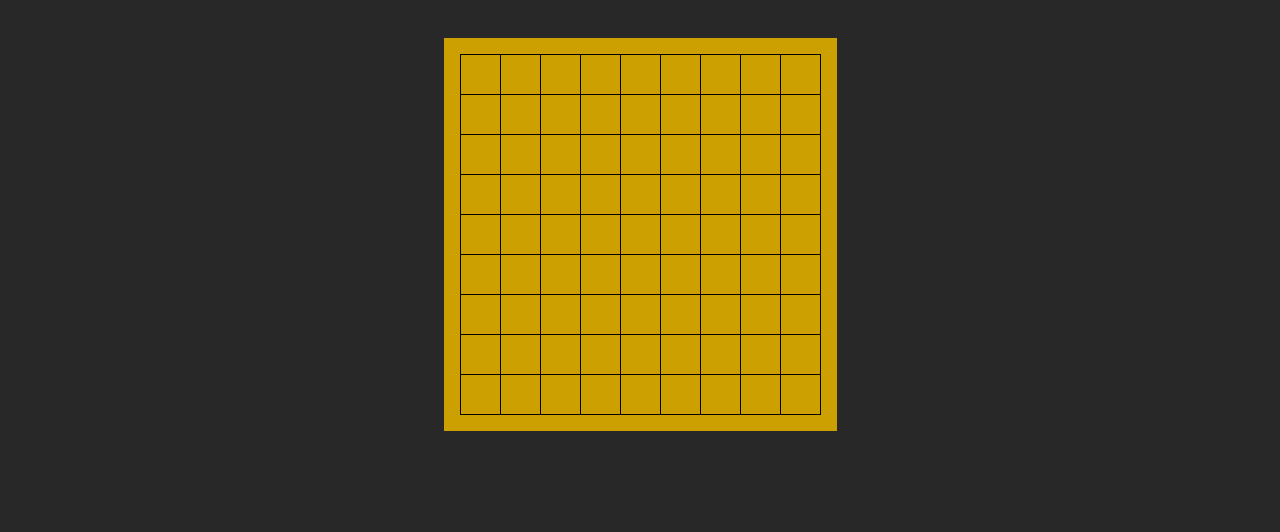
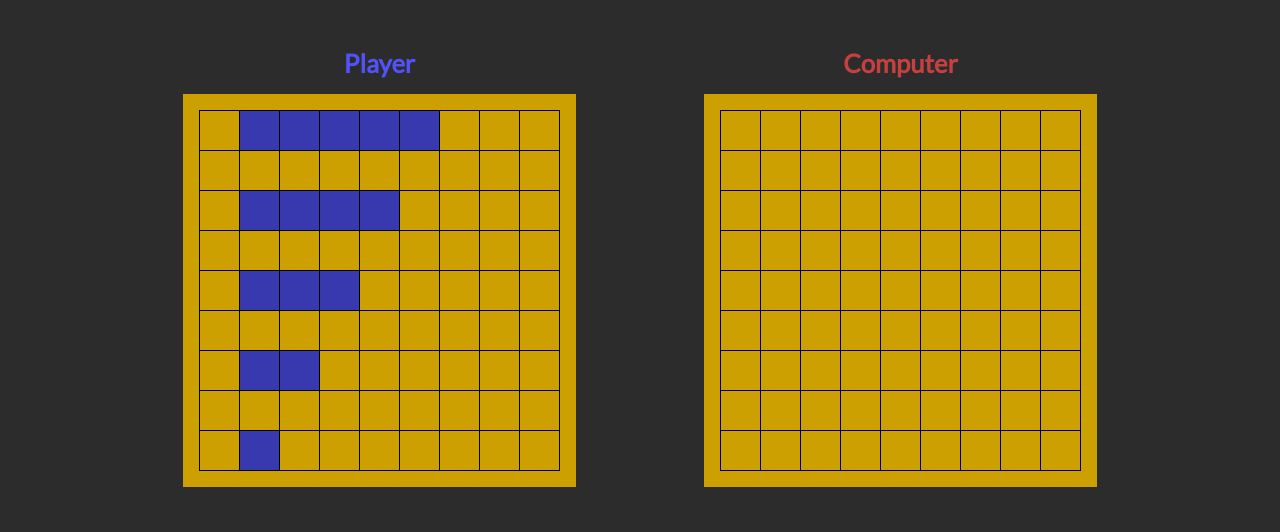
Before and after one commit to rychersky/battleship, a website built with webpack: page src/index.html in a window 1280 px wide. Shown: the part 268-800 px from the top of the page. Built offline with nearby package versions, Linux system fonts and the light colour scheme.

Commit message:
player and computer ship placement done

```diff
--- a/package.json
+++ b/package.json
@@ -13,6 +13,8 @@
     "css-loader": "^6.10.0",
     "html-webpack-plugin": "^5.6.0",
     "jest": "^29.7.0",
+    "sass": "^1.70.0",
+    "sass-loader": "^14.1.0",
     "style-loader": "^3.3.4",
     "webpack": "^5.90.1",
     "webpack-cli": "^5.1.4",
--- a/src/index.js
+++ b/src/index.js
@@ -1,4 +1,47 @@
-import './main.css';
+import './main.scss';
 import { shipPlacement } from './ui/ship-placement';
+import { playGame } from './ui/play-game';
 
-shipPlacement();
+// shipPlacement();
+playGame([
+  {
+    coordinates: {
+      x: 2,
+      y: 9,
+    },
+    length: 5,
+    orientation: 'horizontal',
+  },
+  {
+    coordinates: {
+      x: 2,
+      y: 7,
+    },
+    length: 4,
+    orientation: 'horizontal',
+  },
+  {
+    coordinates: {
+      x: 2,
+      y: 5,
+    },
+    length: 3,
+    orientation: 'horizontal',
+  },
+  {
+    coordinates: {
+      x: 2,
+      y: 3,
+    },
+    length: 2,
+    orientation: 'horizontal',
+  },
+  {
+    coordinates: {
+      x: 2,
+      y: 1,
+    },
+    length: 1,
+    orientation: 'horizontal',
+  },
+]);
--- a/src/main.css
+++ b/src/main.scss
@@ -1,5 +1,5 @@
 @import url('https://fonts.googleapis.com/css2?family=Lato&display=swap');
-@import './ui/colors.css';
+@import './ui/colors.scss';
 
 * {
   padding: 0;
@@ -8,7 +8,7 @@
 }
 
 body {
-  background: var(--body-bg);
+  background: var(--gray-dark);
   font-family: 'Lato', sans-serif;
   color: var(--text);
   height: 100vh;
--- a/src/ui/colors.css
+++ b/src/ui/colors.scss
@@ -1,8 +1,11 @@
 * {
   --text: rgb(220, 220, 220);
-  --body-bg: rgb(40, 40, 40);
+  --gray-dark: rgb(44, 44, 44);
+  --gray-light: rgb(56, 56, 56);
   --blue-dark: rgb(56, 56, 175);
   --blue-light: rgb(82, 82, 251);
   --yellow-dark: rgb(204, 160, 0);
   --yellow-light: rgb(255, 200, 0);
+  --red-dark: rgb(134, 43, 43);
+  --red-light: rgb(198, 64, 64);
 }
--- /dev/null
+++ b/src/ui/play-game.js
@@ -0,0 +1,121 @@
+import './play-game.scss';
+import { Gameboard, Ship } from '../data/game';
+
+const playerGameboard = new Gameboard();
+const computerGameboard = new Gameboard();
+
+document.addEventListener('click', () => console.log(computerGameboard));
+
+export function playGame(shipsPlaced) {
+  shipsPlaced.forEach((ship) => {
+    const newShip = new Ship(ship.length, ship.orientation, ship.coordinates);
+    playerGameboard.placeShip(newShip);
+  });
+
+  initPageElements();
+  initComputerBoard();
+  placeShipsOnPage('player', playerGameboard);
+  // placeShipsOnPage('computer', computerGameboard);
+}
+
+function initPageElements() {
+  const main = document.querySelector('main');
+  main.innerHTML = /* html */ `
+  <div class="game">
+    <h2 class="player-turn">Player's turn</h2>
+    <div class="game-boards">
+      <div class="player">
+        <h3>Player</h3>
+        <div class="game-board">
+          <div class="board-grid"></div>
+        </div>
+      </div>
+      <div class="computer">
+        <h3>Computer</h3>
+        <div class="game-board">
+          <div class="board-grid"></div>
+        </div>
+      </div>
+    </div>
+  </div>
+`;
+
+  for (let y = 9; y > 0; y--) {
+    for (let x = 1; x < 10; x++) {
+      const square = document.createElement('div');
+      square.classList.add('grid-square');
+      square.dataset.x = x;
+      square.dataset.y = y;
+      document.querySelector('.player .board-grid').appendChild(square);
+      document
+        .querySelector('.computer .board-grid')
+        .appendChild(square.cloneNode());
+    }
+  }
+}
+
+function initComputerBoard() {
+  for (let i = 5; i > 0; i--) {
+    const length = i;
+    const orientation =
+      (Math.random().toFixed(1) * 10) % 2 ? 'horizontal' : 'vertical';
+    const coordinates = {
+      x: ((Math.random().toFixed(1) * 10) % 9) + 1,
+      y: ((Math.random().toFixed(1) * 10) % 9) + 1,
+    };
+    const ship = new Ship(length, orientation, coordinates);
+
+    while (hasCollisonsOrOutOfBounds(ship)) {
+      ship.coordinates.x = ((Math.random().toFixed(1) * 10) % 9) + 1;
+      ship.coordinates.y = ((Math.random().toFixed(1) * 10) % 9) + 1;
+    }
+
+    computerGameboard.placeShip(ship);
+  }
+
+  function hasCollisonsOrOutOfBounds(ship) {
+    const [mainAxis, mainAxisCoord] =
+      ship.orientation === 'horizontal'
+        ? ['x', ship.coordinates.x]
+        : ['y', ship.coordinates.y];
+    const [secondaryAxis, secondaryAxisCoord] =
+      ship.orientation === 'horizontal'
+        ? ['y', ship.coordinates.y]
+        : ['x', ship.coordinates.x];
+    const shipLength = ship.length;
+
+    if (mainAxisCoord > 9 - (shipLength - 1)) {
+      return true;
+    }
+
+    for (let i = mainAxisCoord; i < mainAxisCoord + shipLength; i++) {
+      const x = ship.orientation === 'horizontal' ? i : secondaryAxisCoord;
+      const y = ship.orientation === 'horizontal' ? secondaryAxisCoord : i;
+      const sq = computerGameboard.board[`x${x}-y${y}`];
+      if (sq.ship) {
+        return true;
+      } else {
+        return false;
+      }
+    }
+  }
+}
+
+function placeShipsOnPage(player, board) {
+  board.ships.forEach((ship) => {
+    const { x, y } = ship.coordinates;
+    const length = ship.length;
+    const orientation = ship.orientation;
+    const [mainAxis, mainAxisCoord] =
+      orientation === 'horizontal' ? ['x', x] : ['y', y];
+    const [secondaryAxis, secondaryAxisCoord] =
+      orientation === 'horizontal' ? ['y', y] : ['x', x];
+
+    for (let i = mainAxisCoord; i < mainAxisCoord + length; i++) {
+      const sq = document.querySelector(
+        `.${player} .game-board div[data-${mainAxis}="${i}"][data-${secondaryAxis}="${secondaryAxisCoord}"]`
+      );
+      sq.classList.add('ship');
+    }
+  });
+}
--- /dev/null
+++ b/src/ui/play-game.scss
@@ -0,0 +1,69 @@
+@import './colors.scss';
+
+.game {
+  display: flex;
+  flex-direction: column;
+  align-items: center;
+
+  h2 {
+    margin-top: 3rem;
+    font-size: 3rem;
+
+    &.player-turn {
+      color: var(--blue-light);
+    }
+
+    &.computer-turn {
+      color: var(--red-light);
+    }
+  }
+
+  .game-boards {
+    display: flex;
+    gap: 8rem;
+    margin-top: 4rem;
+
+    h3 {
+      font-size: 1.6rem;
+      text-align: center;
+    }
+
+    .player h3 {
+      color: var(--blue-light);
+    }
+
+    .computer h3 {
+      color: var(--red-light);
+    }
+
+    .game-board {
+      margin-top: 1rem;
+      padding: 1rem;
+      background: var(--yellow-dark);
+
+      .board-grid {
+        display: grid;
+        grid-template-columns: repeat(9, 1fr);
+        border-left: 1px solid black;
+        border-top: 1px solid black;
+
+        .grid-square {
+          width: 40px;
+          height: 40px;
+          border-right: 1px solid black;
+          border-bottom: 1px solid black;
+          cursor: pointer;
+
+          & + .ship {
+            background-color: var(--blue-dark);
+          }
+        }
+      }
+    }
+
+    .player .game-board,
+    .player .game-board .grid-square {
+      cursor: not-allowed;
+    }
+  }
+}
--- a/src/ui/ship-placement.js
+++ b/src/ui/ship-placement.js
@@ -1,9 +1,9 @@
-import './ship-placement.css';
+import './ship-placement.scss';
 
 const placementState = {
   orientation: 'horizontal',
   shipsLeft: [5, 4, 3, 2, 1],
-  chosenCoordinates: [],
+  shipsPlaced: [],
 };
 
 export function shipPlacement() {
@@ -64,13 +64,16 @@ function handleClick(e) {
       );
       sq.classList.add('placement-ship');
     }
-    placementState.chosenCoordinates.push({
-      x: square.dataset.x,
-      y: square.dataset.y,
+    placementState.shipsPlaced.push({
+      coordinates: {
+        x: Number(square.dataset.x),
+        y: Number(square.dataset.y),
+      },
       length: placementState.shipsLeft[0],
       orientation: placementState.orientation,
     });
     placementState.shipsLeft.shift();
+    console.log(placementState);
   }
 }
 
--- a/src/ui/ship-placement.css
+++ b/src/ui/ship-placement.scss
@@ -1,4 +1,4 @@
-@import './colors.css';
+@import './colors.scss';
 
 .ship-placement {
   display: flex;
--- a/webpack.config.js
+++ b/webpack.config.js
@@ -11,8 +11,8 @@ module.exports = {
   module: {
     rules: [
       {
-        test: /\.css$/i,
-        use: ['style-loader', 'css-loader'],
+        test: /\.scss$/i,
+        use: ['style-loader', 'css-loader', 'sass-loader'],
       },
     ],
   },
```
Also changed, not shown: 1 other file.
